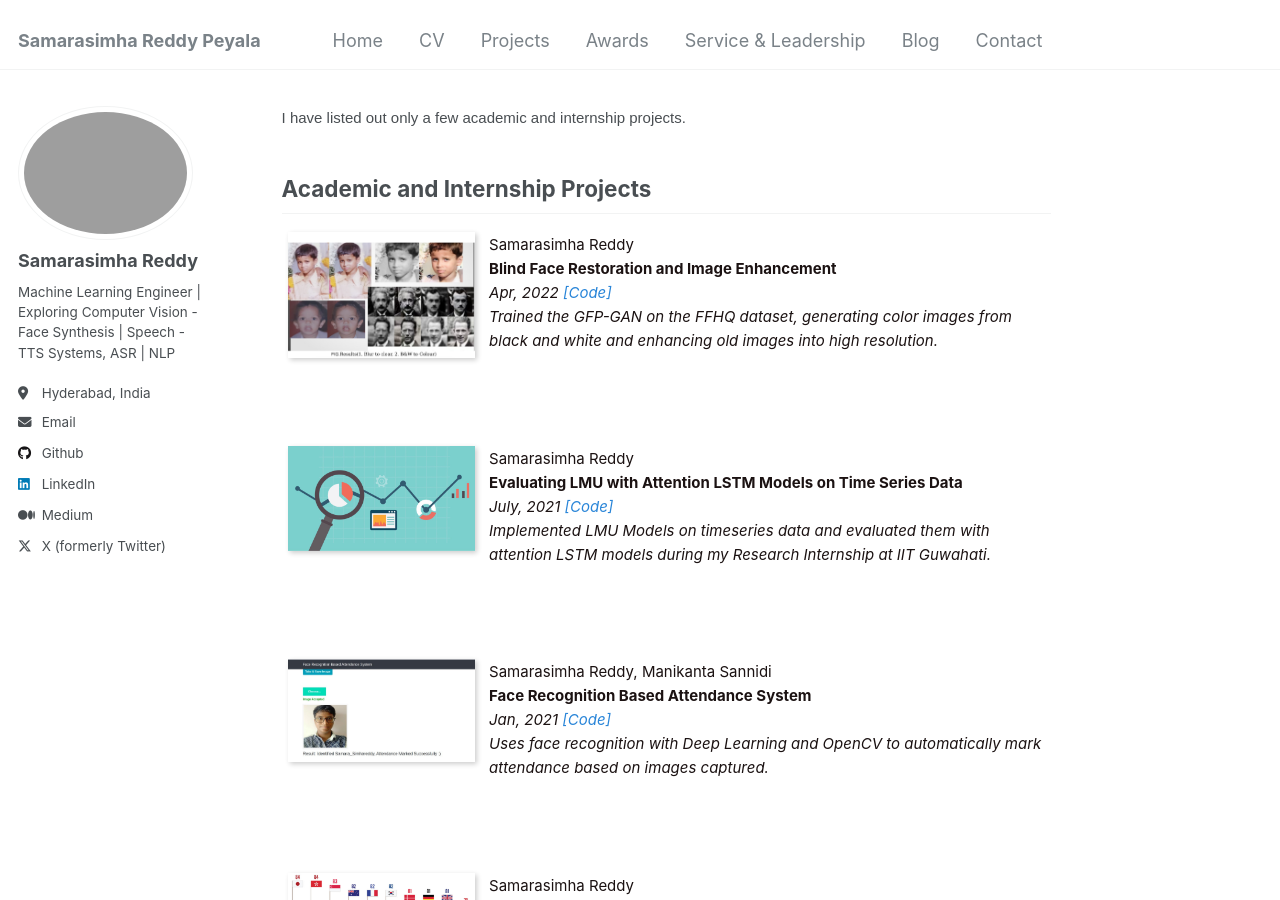
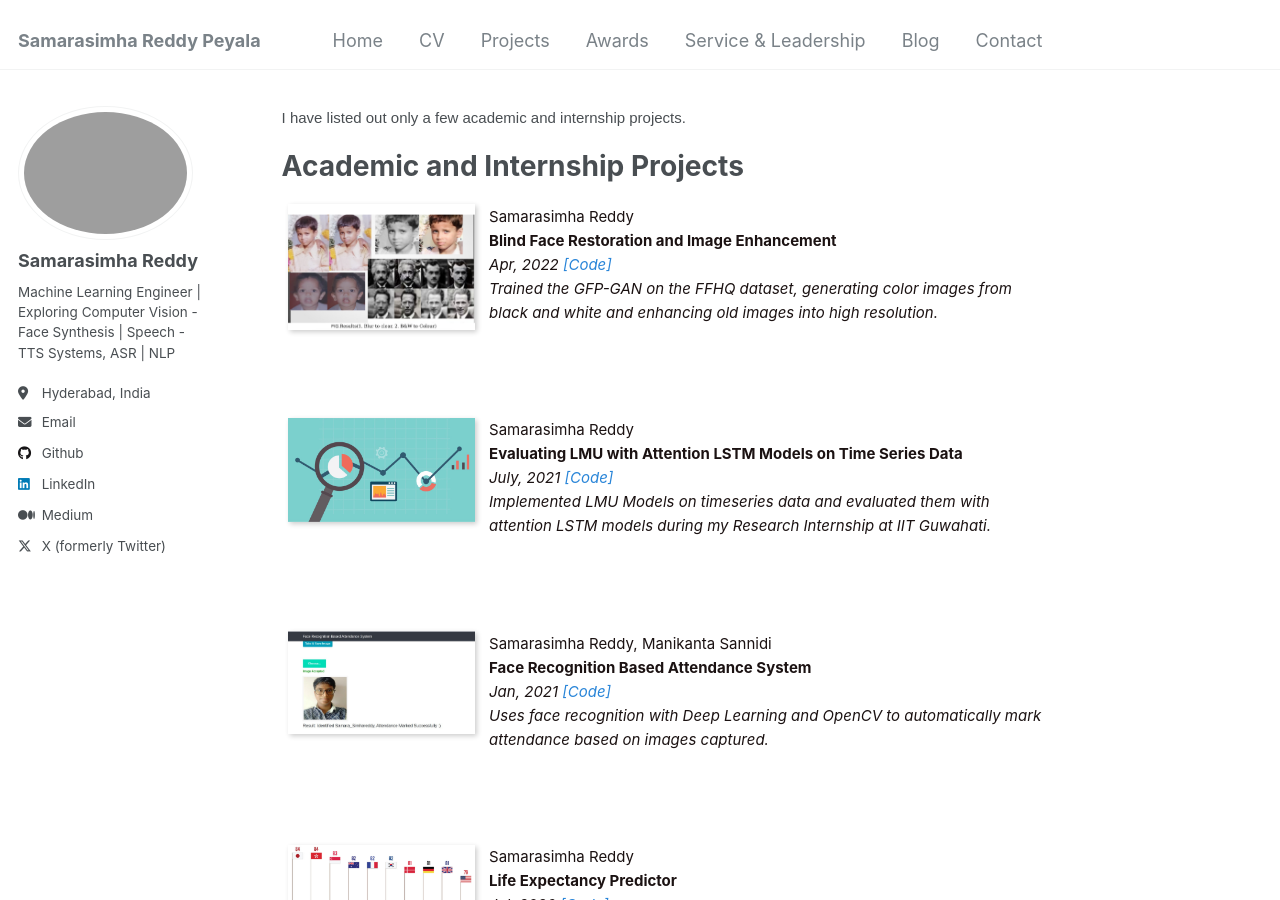
Before and after one commit to samarasimhapeyala/samarasimhapeyala.github.io, a Jekyll site: the page built from _pages/projects.md, in a window 1280 px wide and 900 px high. Built offline with Jekyll 4.4.1, drawn with Linux system fonts in a browser that asks for light colours.

```diff
--- a/_pages/projects.md
+++ b/_pages/projects.md
@@ -6,7 +6,7 @@ author_profile: true
 
   <p style="font-size: 15px;">I have listed out only a few academic and internship projects.</p>
 
-  <h2 id="education"><strong>Academic and Internship Projects</strong></h2>
+  <h1 id="education"><strong>Academic and Internship Projects</strong></h1>
 
   <table style="border: none; border-collapse: collapse;" onmouseover="this.style.backgroundColor='#f0f0f0';" onmouseout="this.style.backgroundColor='';">
     <tbody>
```
